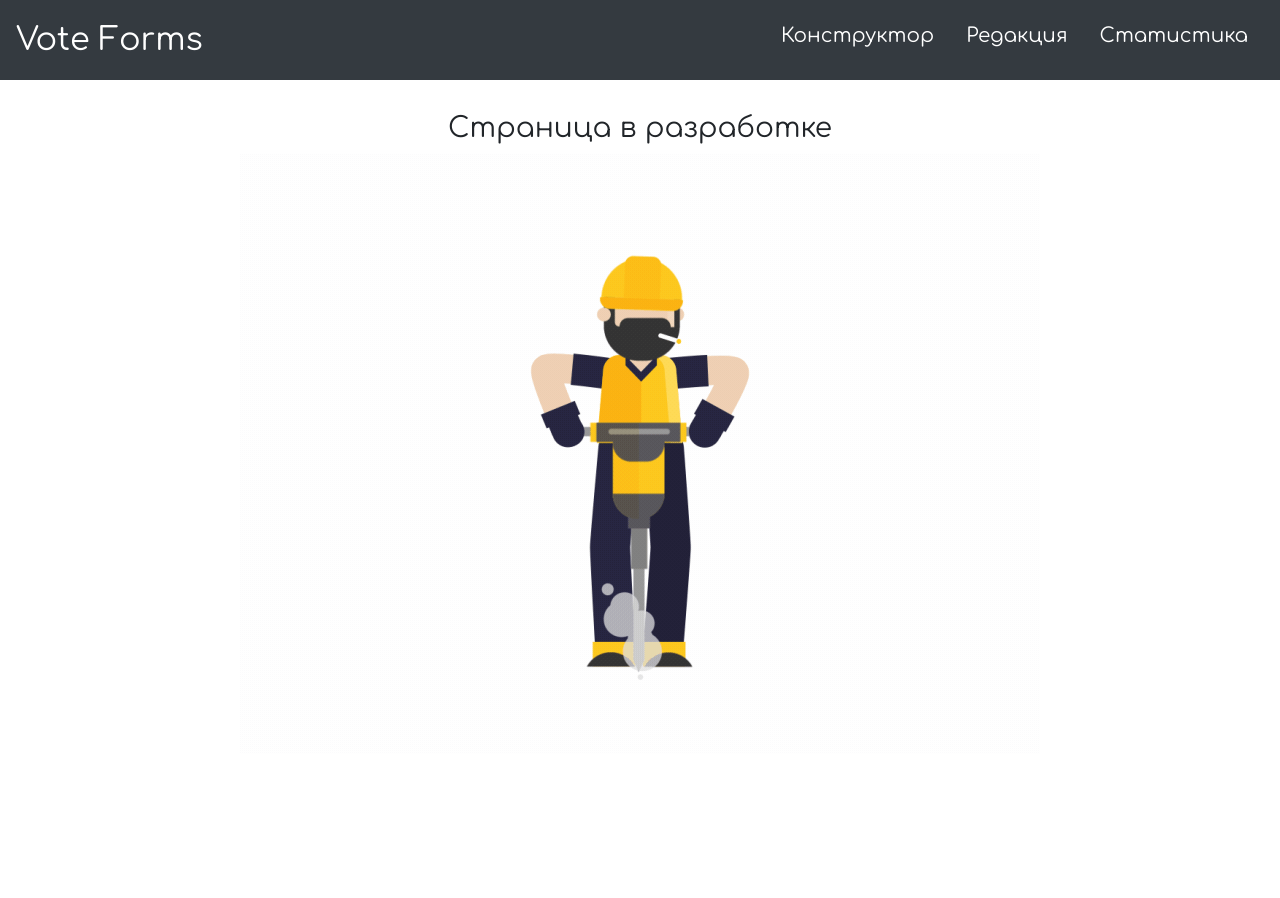
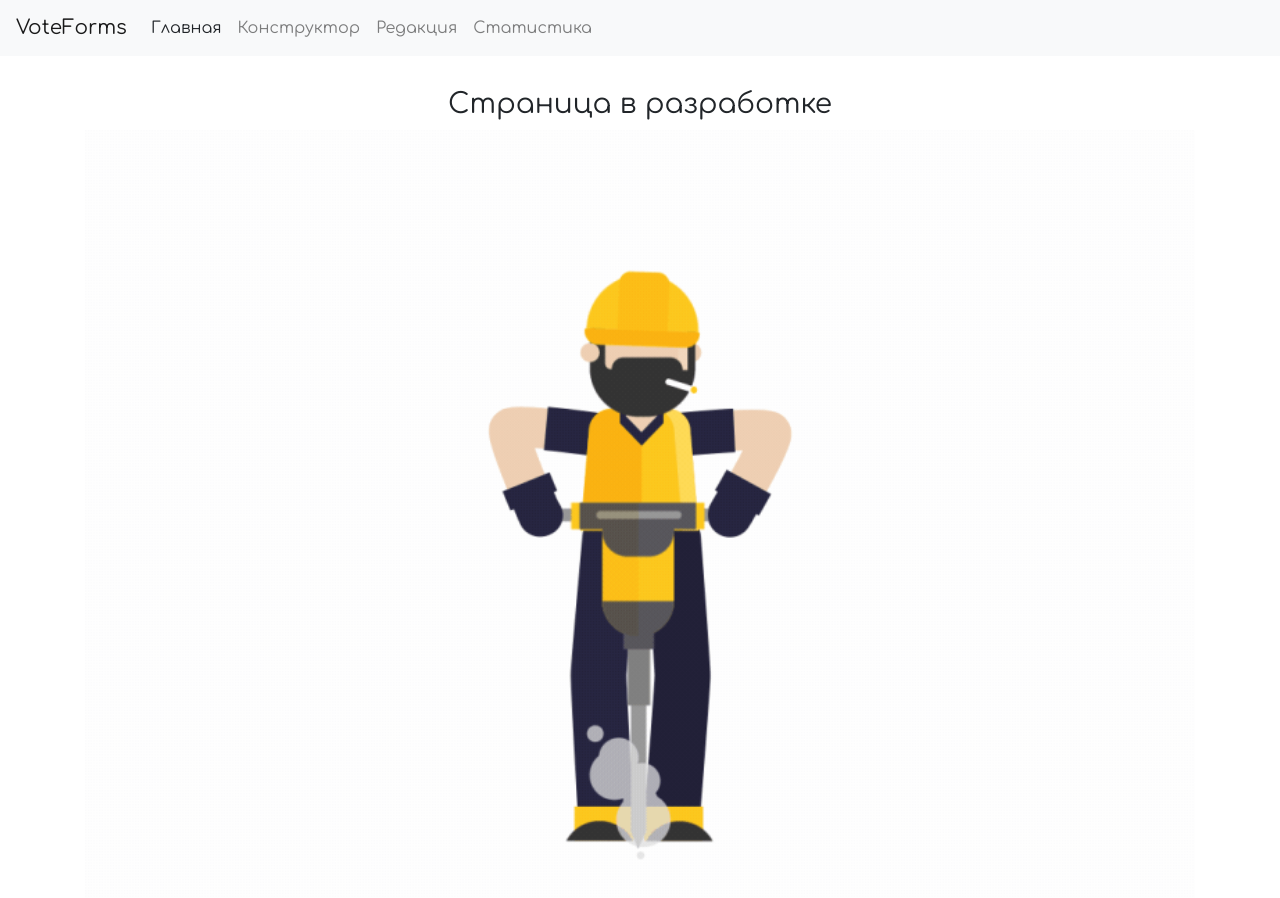
Before and after one commit to NickPYTH/VoteAppReact, a React (Create React App) app: page /edit in a window 1280 px wide. Shown: the top 898 px of the page. Before the commit the page ends 800 px from the top, so only its background shows below. Built offline with nearby package versions, Linux system fonts and the light colour scheme.

Commit message:
fixed image on empty page & upd navbar

```diff
--- a/public/index.html
+++ b/public/index.html
@@ -24,6 +24,7 @@
       work correctly both with client-side routing and a non-root public URL.
       Learn how to configure a non-root public URL by running `npm run build`.
     -->
+
     <title>React App</title>
   </head>
   <body>
@@ -39,5 +40,15 @@
       To begin the development, run `npm start` or `yarn start`.
       To create a production bundle, use `npm run build` or `yarn build`.
     -->
+    <script
+      src="https://code.jquery.com/jquery-3.5.1.slim.min.js"
+      integrity="sha384-DfXdz2htPH0lsSSs5nCTpuj/zy4C+OGpamoFVy38MVBnE+IbbVYUew+OrCXaRkfj"
+      crossorigin="anonymous"
+    ></script>
+    <script
+      src="https://cdn.jsdelivr.net/npm/bootstrap@4.5.3/dist/js/bootstrap.bundle.min.js"
+      integrity="sha384-ho+j7jyWK8fNQe+A12Hb8AhRq26LrZ/JpcUGGOn+Y7RsweNrtN/tE3MoK7ZeZDyx"
+      crossorigin="anonymous"
+    ></script>
   </body>
 </html>
--- a/src/App.js
+++ b/src/App.js
@@ -8,7 +8,6 @@ import {
 } from "react-router-dom";
 import Nav from "react-bootstrap/Nav";
 import NavDropdown from "react-bootstrap/NavDropdown";
-import Navbar from "react-bootstrap/Navbar";
 import Form from "react-bootstrap/Form";
 import FormControl from "react-bootstrap/FormControl";
 import Button from "react-bootstrap/Button";
@@ -18,6 +17,7 @@ import PublicStatsPage from "./Stats/PublicStatsPage";
 import PrivateStatsLogin from "./Stats/PrivateStatsLogin";
 import "./App.css";
 import EmptyPage from "./EmptyPage";
+import Navbar from "./Navbar/Navbar";
 
 export default function App() {
   let navLinkStyles = {
@@ -33,46 +33,8 @@ export default function App() {
   return (
     <div>
       <Router>
-        <Navbar collapseOnSelect expand="lg" bg="dark" variant="dark">
-          <Navbar.Brand>
-            <Link style={navbarTextStyles} to="/">
-              Vote Forms
-            </Link>
-          </Navbar.Brand>
-          <Navbar.Toggle aria-controls="responsive-navbar-nav" />
-          <Navbar.Collapse id="responsive-navbar-nav">
-            <Nav className="mr-auto"></Nav>
-            <Nav>
-              <Nav.Link>
-                <Link
-                  style={navLinkStyles}
-                  to="/constructor"
-                  className="nav-link active h4"
-                >
-                  Конструктор
-                </Link>
-              </Nav.Link>
-              <Nav.Link>
-                <Link
-                  style={navLinkStyles}
-                  to="/edit"
-                  className="nav-link active h4"
-                >
-                  Редакция
-                </Link>
-              </Nav.Link>
-              <Nav.Link>
-                <Link
-                  style={navLinkStyles}
-                  to="/stats"
-                  className="nav-link active h4"
-                >
-                  Статистика
-                </Link>
-              </Nav.Link>
-            </Nav>
-          </Navbar.Collapse>
-        </Navbar>
+        <Navbar />
+
         <Switch>
           <Route
             exact
@@ -104,10 +66,10 @@ export default function App() {
 
 function Home() {
   return (
-    <div class="jumbotron jumbotron-fluid">
-      <div class="container">
-        <h1 class="display-4">Опачки!</h1>
-        <p class="lead">Тут будет главная страница :)</p>
+    <div className="jumbotron jumbotron-fluid">
+      <div className="container">
+        <h1 className="display-4">Опачки!</h1>
+        <p className="lead">Тут будет главная страница :)</p>
       </div>
     </div>
   );
--- a/src/EmptyPage.js
+++ b/src/EmptyPage.js
@@ -6,8 +6,8 @@ function EmptyPage(props) {
     <div className="container mt-3">
       <div className="row">
         <div className="w-100 text-center h3 mt-3">Страница в разработке</div>
-        <div class="col-12 text-center">
-          <img src={build} />
+        <div className="col-12 text-center">
+          <img className="w-100" src={build} />
         </div>
       </div>
     </div>
--- a/src/Loader.js
+++ b/src/Loader.js
@@ -13,7 +13,7 @@ const modal = {
 export default () => (
   <div style={modal}>
     <div style={{ display: "flex", justifyContent: "center", margin: ".5rem" }}>
-      <div class="lds-facebook">
+      <div className="lds-facebook">
         <div></div>
         <div></div>
         <div></div>
--- /dev/null
+++ b/src/Navbar/Navbar.js
@@ -0,0 +1,103 @@
+import React, { useContext, useState, useEffect } from "react";
+import { Link } from "react-router-dom";
+function Navbar() {
+  const [activeTab, setActiveTab] = React.useState("Main");
+  return (
+    <nav className="navbar navbar-expand-lg navbar-light bg-light">
+      <Link
+        to="/"
+        className="navbar-brand"
+        onClick={() => {
+          setActiveTab("Main");
+        }}
+      >
+        VoteForms
+      </Link>
+      <button
+        className="navbar-toggler"
+        type="button"
+        data-toggle="collapse"
+        data-target="#navbarNavDropdown"
+        aria-controls="navbarNavDropdown"
+        aria-expanded="false"
+        aria-label="Toggle navigation"
+      >
+        <span className="navbar-toggler-icon"></span>
+      </button>
+      <div className="collapse navbar-collapse" id="navbarNavDropdown">
+        <ul className="navbar-nav">
+          <li className="nav-item">
+            <Link
+              to="/"
+              className="nav-link"
+              onClick={() => {
+                setActiveTab("Main");
+              }}
+            >
+              {activeTab == "Main" ? (
+                <div style={{ fontWeight: "500", color: "#212529" }}>
+                  Главная
+                </div>
+              ) : (
+                <div>Главная</div>
+              )}
+            </Link>
+          </li>
+          <li className="nav-item">
+            <Link
+              to="/constructor"
+              className="nav-link"
+              onClick={() => {
+                setActiveTab("Constructor");
+              }}
+            >
+              {activeTab == "Constructor" ? (
+                <div style={{ fontWeight: "500", color: "#212529" }}>
+                  Конструктор
+                </div>
+              ) : (
+                <div>Конструктор</div>
+              )}
+            </Link>
+          </li>
+          <li className="nav-item">
+            <Link
+              to="/edit"
+              className="nav-link"
+              onClick={() => {
+                setActiveTab("Edit");
+              }}
+            >
+              {activeTab == "Edit" ? (
+                <div style={{ fontWeight: "500", color: "#212529" }}>
+                  Редакция
+                </div>
+              ) : (
+                <div>Редакция</div>
+              )}
+            </Link>
+          </li>
+          <li className="nav-item">
+            <Link
+              to="/stats"
+              className="nav-link"
+              onClick={() => {
+                setActiveTab("Stats");
+              }}
+            >
+              {activeTab == "Stats" ? (
+                <div style={{ fontWeight: "500", color: "#212529" }}>
+                  Cтатистика
+                </div>
+              ) : (
+                <div>Cтатистика</div>
+              )}
+            </Link>
+          </li>
+        </ul>
+      </div>
+    </nav>
+  );
+}
+
+export default Navbar;
--- a/src/Stats/LogInLoader.js
+++ b/src/Stats/LogInLoader.js
@@ -2,7 +2,7 @@ import React from "react";
 
 export default () => (
   <div style={{ display: "flex", justifyContent: "center", margin: ".5rem" }}>
-    <div class="lds-facebook">
+    <div className="lds-facebook">
       <div></div>
       <div></div>
       <div></div>
--- a/src/Stats/PrivateStatsLogin.js
+++ b/src/Stats/PrivateStatsLogin.js
@@ -117,7 +117,7 @@ function PrivateStatsLogin(props) {
               </div>
               <div className="w-100 text-center">
                 {isLoginFailed ? (
-                  <div class="alert alert-primary" role="alert">
+                  <div className="alert alert-primary" role="alert">
                     Ошибка авторизации
                   </div>
                 ) : (
--- a/src/VotePage/Custom.js
+++ b/src/VotePage/Custom.js
@@ -10,14 +10,14 @@ function CustomQuestion(props) {
       <div className="card-body">
         <h5 className="card-title">{props.data.question_name}</h5>
         <p className="card-text">{props.data.question_description}</p>
-        <div class="input-group mb-3">
-          <div class="input-group-prepend">
-            <label class="input-group-text" for="inputGroupSelect01">
+        <div className="input-group mb-3">
+          <div className="input-group-prepend">
+            <label className="input-group-text" for="inputGroupSelect01">
               Выберите ответ
             </label>
           </div>
           <select
-            class="custom-select"
+            className="custom-select"
             id="inputGroupSelect01"
             onChange={(e) => {
               setAnswer(e.target.value);
@@ -30,7 +30,7 @@ function CustomQuestion(props) {
           </select>
         </div>
         {props.data.question_comment ? (
-          <div class="form-group">
+          <div className="form-group">
             <label for="exampleFormControlTextarea1">
               Ваш комментарий (необязательно)
             </label>
@@ -38,7 +38,7 @@ function CustomQuestion(props) {
               onChange={(e) => {
                 props.onCommentChange(props.data.question_name, e.target.value);
               }}
-              class="form-control"
+              className="form-control"
               rows="3"
             ></textarea>
           </div>
--- a/src/VotePage/Numbers.js
+++ b/src/VotePage/Numbers.js
@@ -11,14 +11,14 @@ function NumberQuestion(props) {
       <div className="card-body">
         <h5 className="card-title">{props.data.question_name}</h5>
         <p className="card-text">{props.data.question_description}</p>
-        <div class="input-group mb-3">
-          <div class="input-group-prepend">
-            <label class="input-group-text" for="inputGroupSelect01">
+        <div className="input-group mb-3">
+          <div className="input-group-prepend">
+            <label className="input-group-text" for="inputGroupSelect01">
               Выберите оценку
             </label>
           </div>
           <select
-            class="custom-select"
+            className="custom-select"
             defaultValue={answer}
             onChange={(e) => {
               setAnswer(e.target.value);
@@ -35,7 +35,7 @@ function NumberQuestion(props) {
           </select>
         </div>
         {props.data.question_comment ? (
-          <div class="form-group">
+          <div className="form-group">
             <label for="exampleFormControlTextarea1">
               Ваш комментарий (необязательно)
             </label>
@@ -43,7 +43,7 @@ function NumberQuestion(props) {
               onChange={(e) => {
                 props.onCommentChange(props.data.question_name, e.target.value);
               }}
-              class="form-control"
+              className="form-control"
               rows="3"
             ></textarea>
           </div>
```
Also changed, not shown: src/VotePage/Group.js (+7 -7 lines).
